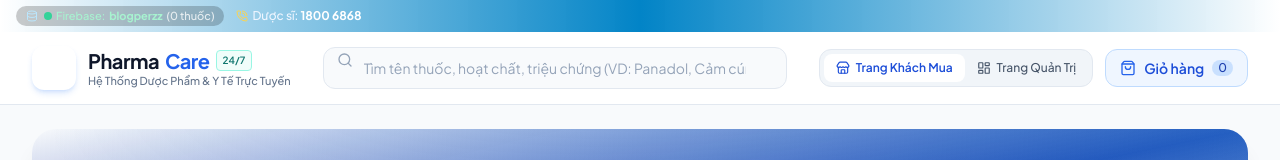
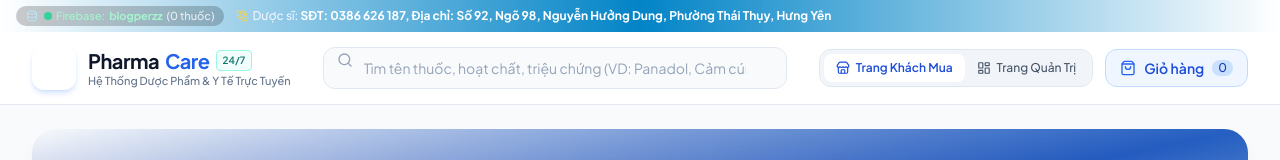
Before and after one commit to johanforce/pharma, a React (Vite) app: page / in a window 1280 px wide. Shown: the top 160 px of the page. Built offline with nearby package versions, Linux system fonts and the light colour scheme; no server answers; the database is empty.

Commit message:
Update code

```diff
--- a/src/components/Navbar.tsx
+++ b/src/components/Navbar.tsx
@@ -76,7 +76,7 @@ export const Navbar: React.FC<NavbarProps> = ({
             <div className="hidden sm:flex items-center gap-4 text-blue-50 text-xs">
               <a href="tel:18006868" className="hover:text-white flex items-center gap-1 font-medium transition-colors">
                 <PhoneCall className="w-3 h-3 text-amber-300" />
-                <span>Dược sĩ: <strong className="text-white">1800 6868</strong></span>
+                <span>Dược sĩ: <strong className="text-white">SĐT: 0386 626 187, Địa chỉ: Số 92, Ngõ 98, Nguyễn Hưởng Dung, Phường Thái Thụy, Hưng Yên</strong></span>
               </a>
             </div>
           </div>
```
